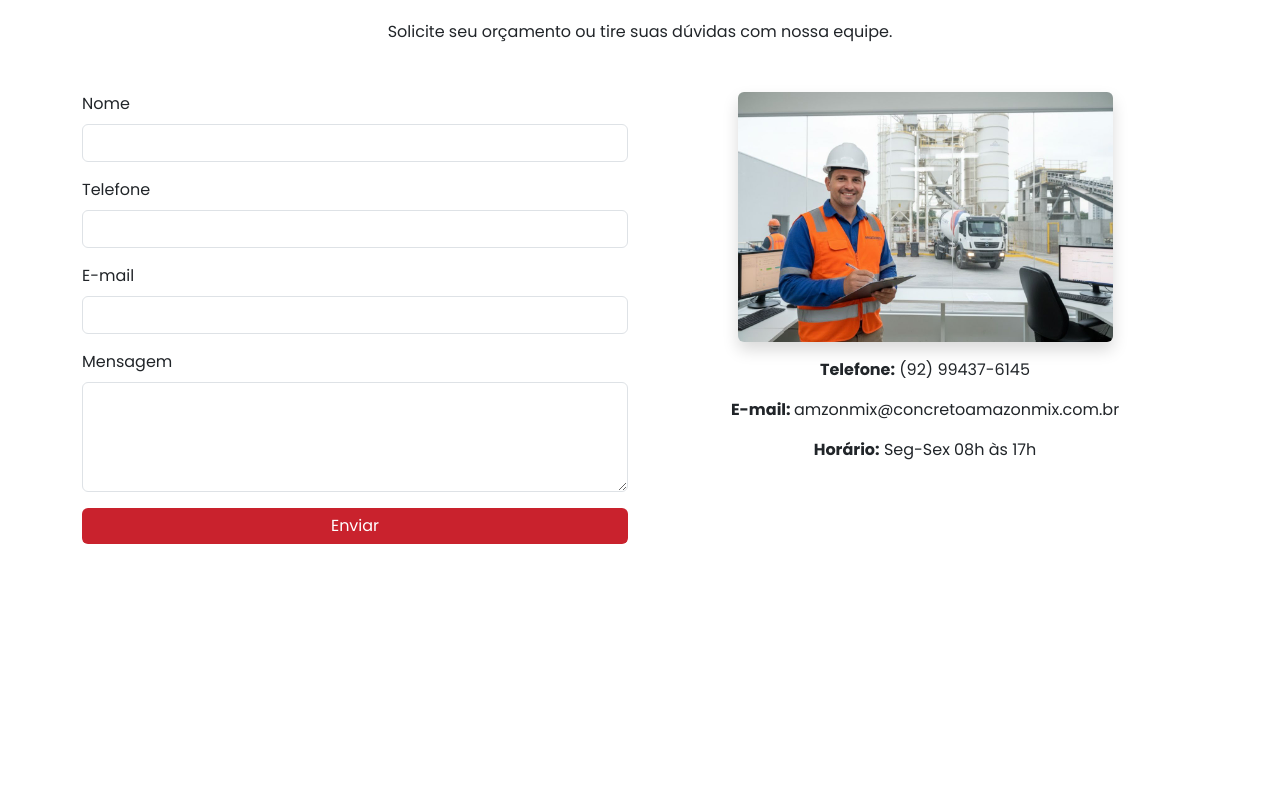
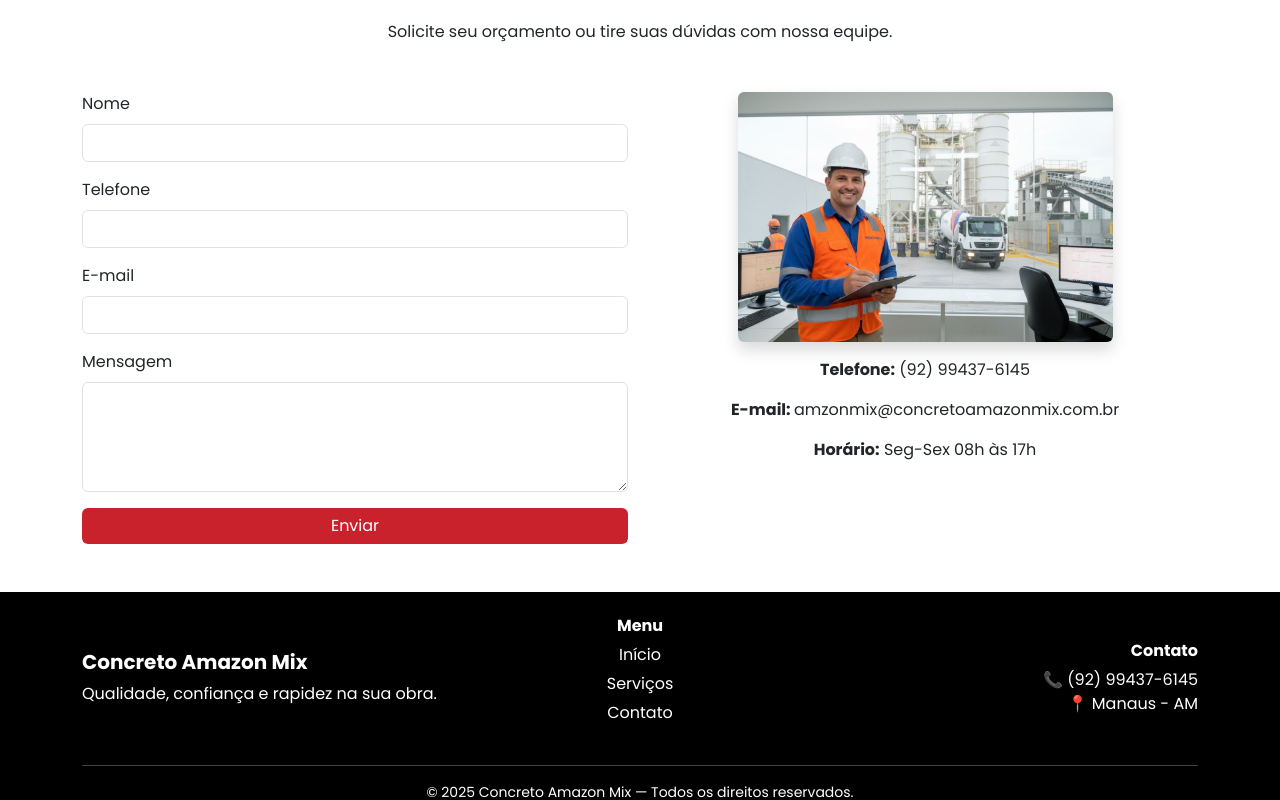
Before and after one commit to cesar-seixas/trabalho-final-web, a plain HTML site: page index.html in a window 1280 px wide. Shown: the part 2000-2800 px from the top of the page. Before the commit the page ends 2592 px from the top, so only its background shows below. Drawn offline with nearby package versions, Linux system fonts and the light colour scheme.

Commit message:
Adicionando footer

```diff
--- a/index.html
+++ b/index.html
@@ -14,7 +14,10 @@
   <!-- NAVBAR -->
 <nav class="navbar navbar-expand-lg navbar-dark bg-dark fixed-top ">
 <div class="container">
-  <a class="navbar-brand fw-bold" href="#inicio">Concreto Amazon Mix</a>
+  <a class="navbar-brand fw-bold d-flex align-items-center" href="#inicio">
+  <img src="assets/IMGs/logo.png" alt="Logo Amazon Mix" class="logo-nav me-2">
+  Concreto Amazon Mix
+</a>
 
 
   <button class="navbar-toggler" type="button" data-bs-toggle="collapse" data-bs-target="#navbarNav">
@@ -122,6 +125,7 @@
     <h2 class="fw-bold text-center mb-4">Entre em Contato</h2>
     <p class="text-center mb-5">Solicite seu orçamento ou tire suas dúvidas com nossa equipe.</p>
     <div class="row g-4">
+
       <!-- formulário -->
       <div class="col-md-6">
         <form id="formContato">
@@ -165,8 +169,50 @@
   </div>
 </section>
 
+<!-- FOOTER -->
+<footer class="footer text-white py-4">
+  <div class="container">
+    <div class="row align-items-center">
+
+      <!-- coluna 1 -->
+       <div class="col-md-4 text-center text-md-start mb-3 mb-md-0">
+        <h5 class="fw-bold">Concreto Amazon Mix</h5>
+        <p class="m-0">Qualidade, confiança e rapidez na sua obra.</p>
+      </div>
+
+      <!-- coluna 2 -->
+      <div class="col-md-4 text-center mb-3 mb-md-0">
+        <h6 class="fw-bold">Menu</h6>
+        <ul class="list-unstyled footer-links">
+          <li><a href="#inicio">Início</a></li>
+          <li><a href="#servicos">Serviços</a></li>
+          <li><a href="#contato">Contato</a></li>
+        </ul>
+      </div>
+
+      <!-- coluna 3 -->
+      <div class="col-md-4 text-center text-md-end">
+        <h6 class="fw-bold">Contato</h6>
+        <p class="m-0">📞 (92)  99437-6145</p>
+        <p class="m-0">📍 Manaus - AM</p>
+      </div>
+
+    </div>
+
+    <hr class="mt-4 mb-3 border-light">
+
+    <p class="text-center m-0 small">
+      © 2025 Concreto Amazon Mix — Todos os direitos reservados.
+    </p>
+
+
+  </div>
+
+</footer>
+
   <script src="https://cdn.jsdelivr.net/npm/bootstrap@5.3.3/dist/js/bootstrap.bundle.min.js"></script>
 
   <script src="script.js"></script>
+
 </body>
 </html>
--- a/style.css
+++ b/style.css
@@ -1,4 +1,8 @@
-body{
+html {
+  scroll-behavior: smooth;
+}
+
+body {
   padding-top: 70px;
   font-family:'Poppins', sans-serif;
 }
@@ -8,6 +12,12 @@ body{
   background-color: #c9222d !important;
 }
 
+.logo-nav {
+  width: 45px;
+  height: 45px;
+  border-radius: 50%;
+  object-fit: cover;
+}
 
 .navbar-brand {
   color: #fff !important;
@@ -32,7 +42,11 @@ body{
   background-size: cover;
   background-position: center;
   background-repeat: no-repeat;
-  background-image: url(assets/IMGs/hero-bg-2.png);
+  background-image: linear-gradient(
+      rgba(0, 0, 0, 0.55),
+      rgba(0, 0, 0, 0.55)
+    ),
+    url(assets/IMGs/hero-bg-2.png);
 }
 
 .btn-orcamento {
@@ -104,3 +118,21 @@ min-height: 90px;
 #msgSucesso {
   display: none;
 }
+
+.footer {
+  background-color: #000000;
+}
+
+.footer-links li {
+  margin: 5px 0;
+}
+
+.footer-links a {
+  color: #ffffff;
+  text-decoration: none;
+  transition: 0.2s ease-in-out;
+}
+
+.footer-links a:hover {
+  color: #c9222d;
+}
```
Also changed, not shown: assets/IMGs/Logo AM sem fundo (1000 x 300 px).png (deleted), assets/IMGs/Logo AM sem fundo.png (deleted), assets/IMGs/logo.png (added).
